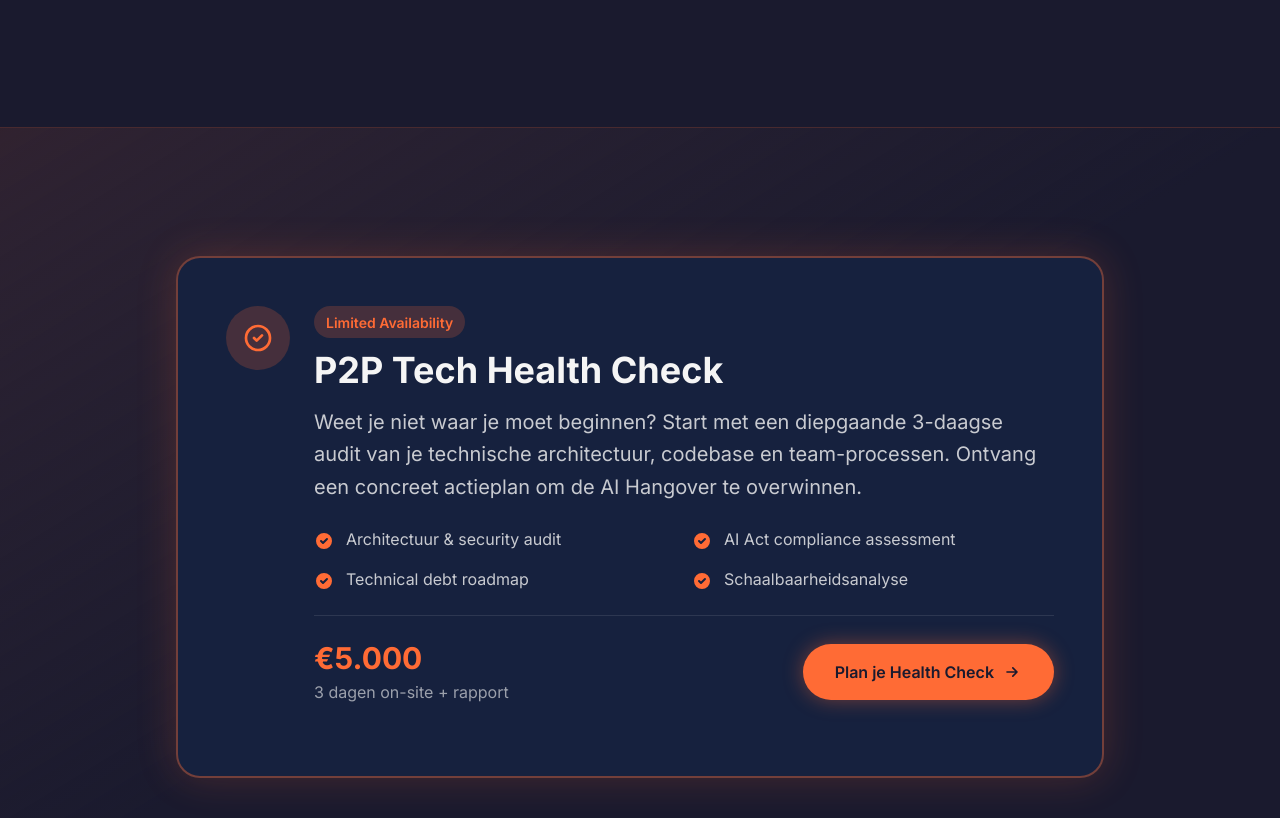
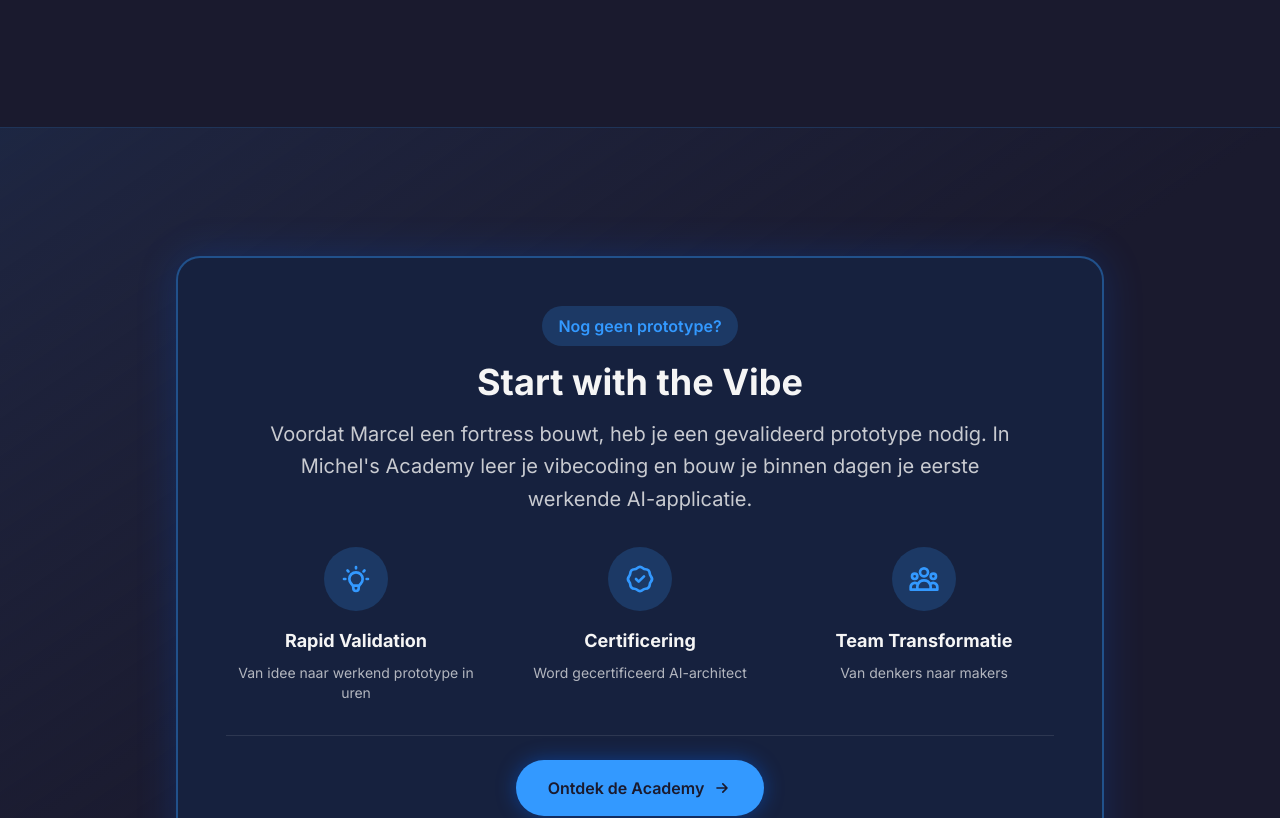
Before and after one commit to TripleM66/prompt2production, a Next.js app: page /solutions in a window 1280 px wide. Shown: the part 4429-5247 px from the top of the page. Built offline with nearby package versions, Linux system fonts and the light colour scheme.

Commit message:
refactor: verwijder Tech Health Check sectie van Solutions pagina

```diff
--- a/src/app/solutions/page.tsx
+++ b/src/app/solutions/page.tsx
@@ -303,73 +303,6 @@ export default function SolutionsPage() {
         </div>
       </section>
 
-      {/* Tech Health Check - Lead Magnet */}
-      <section className="py-20 lg:py-32 bg-gradient-to-br from-accent-orange/10 via-background to-background border-y border-accent-orange/20">
-        <div className="max-w-5xl mx-auto px-6 sm:px-8 lg:px-12">
-          <div className="bg-surface-dark border-2 border-accent-orange/40 rounded-3xl p-8 lg:p-12 shadow-[0_0_40px_rgba(255,107,53,0.2)]">
-            <div className="flex flex-col lg:flex-row items-start gap-6 mb-6">
-              <div className="flex-shrink-0 w-16 h-16 bg-accent-orange/20 rounded-full flex items-center justify-center">
-                <svg className="w-8 h-8 text-accent-orange" fill="none" viewBox="0 0 24 24" stroke="currentColor">
-                  <path strokeLinecap="round" strokeLinejoin="round" strokeWidth={2} d="M9 12l2 2 4-4m6 2a9 9 0 11-18 0 9 9 0 0118 0z" />
-                </svg>
-              </div>
-              <div className="flex-1">
-                <div className="inline-block px-3 py-1 bg-accent-orange/20 rounded-full mb-3">
-                  <span className="text-accent-orange text-sm font-semibold">Limited Availability</span>
-                </div>
-                <h2 className="text-3xl lg:text-4xl font-bold text-foreground mb-4">
-                  P2P Tech Health Check
-                </h2>
-                <p className="text-xl text-foreground/80 mb-6 leading-relaxed">
-                  Weet je niet waar je moet beginnen? Start met een diepgaande 3-daagse audit van je technische architectuur, codebase en team-processen. Ontvang een concreet actieplan om de AI Hangover te overwinnen.
-                </p>
-                <div className="grid grid-cols-1 md:grid-cols-2 gap-4 mb-6">
-                  <div className="flex items-start gap-3">
-                    <svg className="w-5 h-5 text-accent-orange mt-1 flex-shrink-0" fill="currentColor" viewBox="0 0 20 20">
-                      <path fillRule="evenodd" d="M10 18a8 8 0 100-16 8 8 0 000 16zm3.707-9.293a1 1 0 00-1.414-1.414L9 10.586 7.707 9.293a1 1 0 00-1.414 1.414l2 2a1 1 0 001.414 0l4-4z" clipRule="evenodd" />
-                    </svg>
-                    <span className="text-foreground/80">Architectuur & security audit</span>
-                  </div>
-                  <div className="flex items-start gap-3">
-                    <svg className="w-5 h-5 text-accent-orange mt-1 flex-shrink-0" fill="currentColor" viewBox="0 0 20 20">
-                      <path fillRule="evenodd" d="M10 18a8 8 0 100-16 8 8 0 000 16zm3.707-9.293a1 1 0 00-1.414-1.414L9 10.586 7.707 9.293a1 1 0 00-1.414 1.414l2 2a1 1 0 001.414 0l4-4z" clipRule="evenodd" />
-                    </svg>
-                    <span className="text-foreground/80">AI Act compliance assessment</span>
-                  </div>
-                  <div className="flex items-start gap-3">
-                    <svg className="w-5 h-5 text-accent-orange mt-1 flex-shrink-0" fill="currentColor" viewBox="0 0 20 20">
-                      <path fillRule="evenodd" d="M10 18a8 8 0 100-16 8 8 0 000 16zm3.707-9.293a1 1 0 00-1.414-1.414L9 10.586 7.707 9.293a1 1 0 00-1.414 1.414l2 2a1 1 0 001.414 0l4-4z" clipRule="evenodd" />
-                    </svg>
-                    <span className="text-foreground/80">Technical debt roadmap</span>
-                  </div>
-                  <div className="flex items-start gap-3">
-                    <svg className="w-5 h-5 text-accent-orange mt-1 flex-shrink-0" fill="currentColor" viewBox="0 0 20 20">
-                      <path fillRule="evenodd" d="M10 18a8 8 0 100-16 8 8 0 000 16zm3.707-9.293a1 1 0 00-1.414-1.414L9 10.586 7.707 9.293a1 1 0 00-1.414 1.414l2 2a1 1 0 001.414 0l4-4z" clipRule="evenodd" />
-                    </svg>
-                    <span className="text-foreground/80">Schaalbaarheidsanalyse</span>
-                  </div>
-                </div>
-                <div className="flex flex-col sm:flex-row items-start sm:items-center justify-between gap-4 pt-6 border-t border-white/10">
-                  <div>
-                    <div className="text-3xl font-bold text-accent-orange mb-1">€5.000</div>
-                    <div className="text-foreground/60">3 dagen on-site + rapport</div>
-                  </div>
-                  <a
-                    href="/contact"
-                    className="inline-flex items-center px-8 py-4 bg-accent-orange text-background font-semibold rounded-full hover:bg-accent-orange/90 transition-all duration-300 shadow-[0_0_20px_rgba(255,107,53,0.4)] hover:shadow-[0_0_30px_rgba(255,107,53,0.6)] focus:outline-none focus:ring-2 focus:ring-accent-orange focus:ring-offset-2 focus:ring-offset-surface-dark"
-                  >
-                    Plan je Health Check
-                    <svg className="ml-2 w-5 h-5" fill="none" viewBox="0 0 24 24" stroke="currentColor">
-                      <path strokeLinecap="round" strokeLinejoin="round" strokeWidth={2} d="M13 7l5 5m0 0l-5 5m5-5H6" />
-                    </svg>
-                  </a>
-                </div>
-              </div>
-            </div>
-          </div>
-        </div>
-      </section>
-
       {/* Start with the Vibe - Link naar Academy */}
       <section className="py-20 lg:py-32 bg-gradient-to-br from-accent-blue/10 via-background to-background border-y border-accent-blue/20">
         <div className="max-w-5xl mx-auto px-6 sm:px-8 lg:px-12">
```
